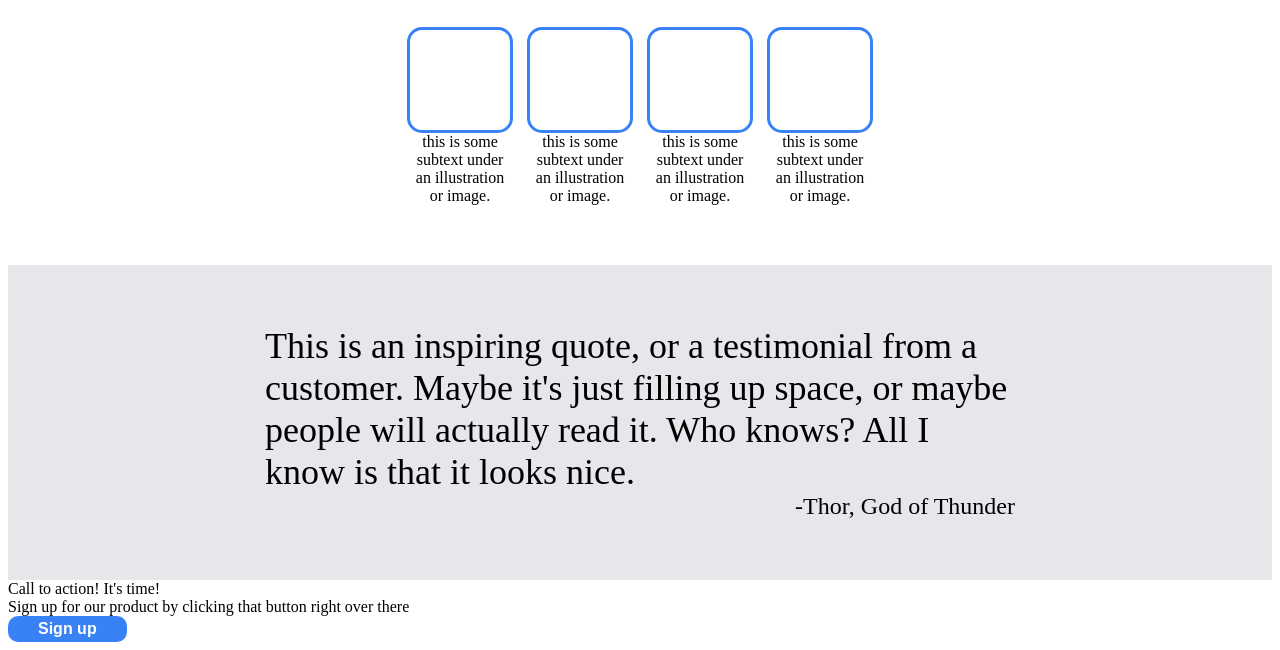
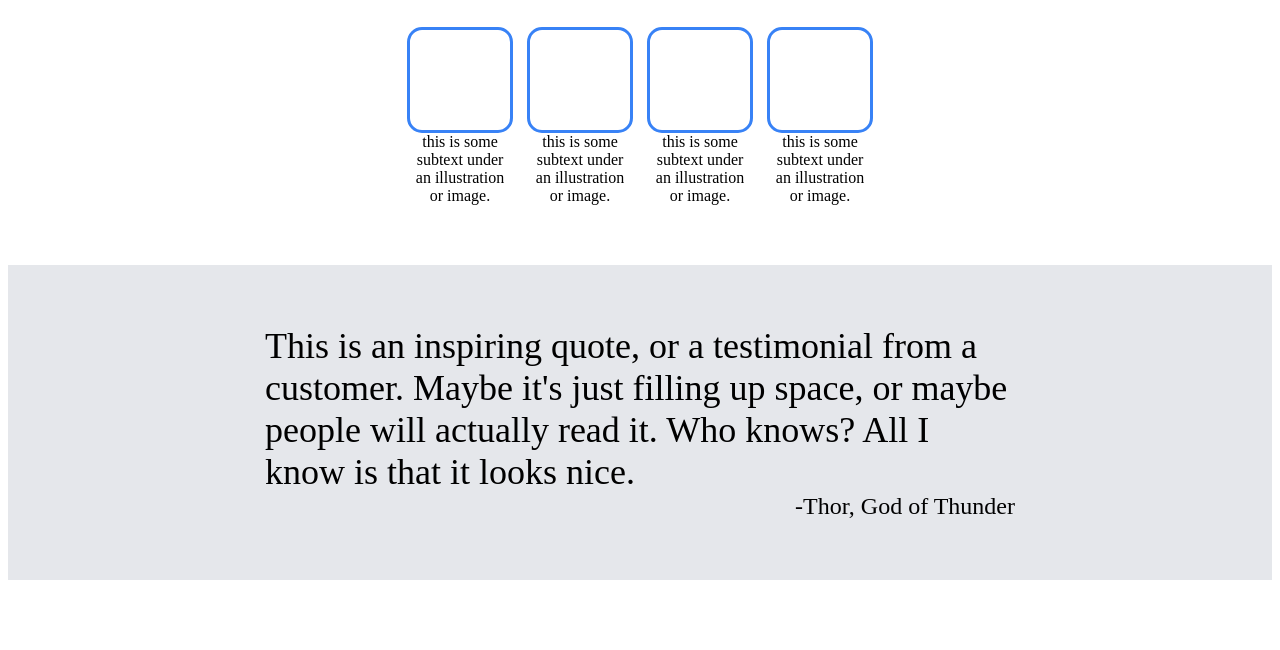
Before and after one commit to Larry4205/Odin-landing-page, a plain HTML site: page index.html in a window 1280 px wide. Shown: the part 426-1076 px from the top of the page. After the commit the page ends 1014 px from the top, so only its background shows below. Drawn offline with Linux system fonts and the light colour scheme.

Commit message:
Saved index.html

```diff
--- a/index.html
+++ b/index.html
@@ -59,16 +59,5 @@
                 </p>
             </div>
         </div>
-        <div class = "footer">
-            <div class = "Call to action">
-                <div class = "Call">
-                    <p>Call to action! It's time!</p>
-                    <p>Sign up for our product by clicking that button
-                        right over there
-                    </p>
-                </div>
-            <button class = "signup">Sign up</button>
-            </div>
-        </div>
     </body>
 </html>
```
